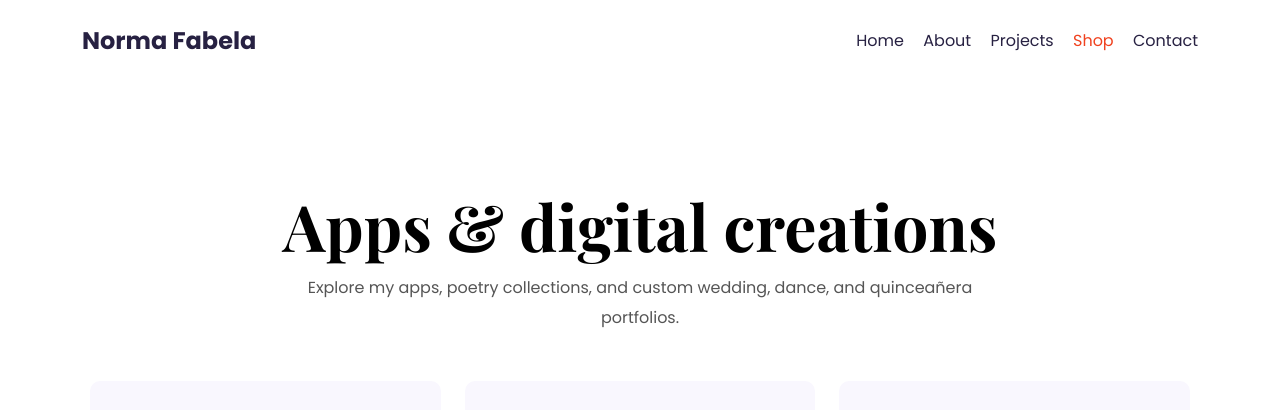
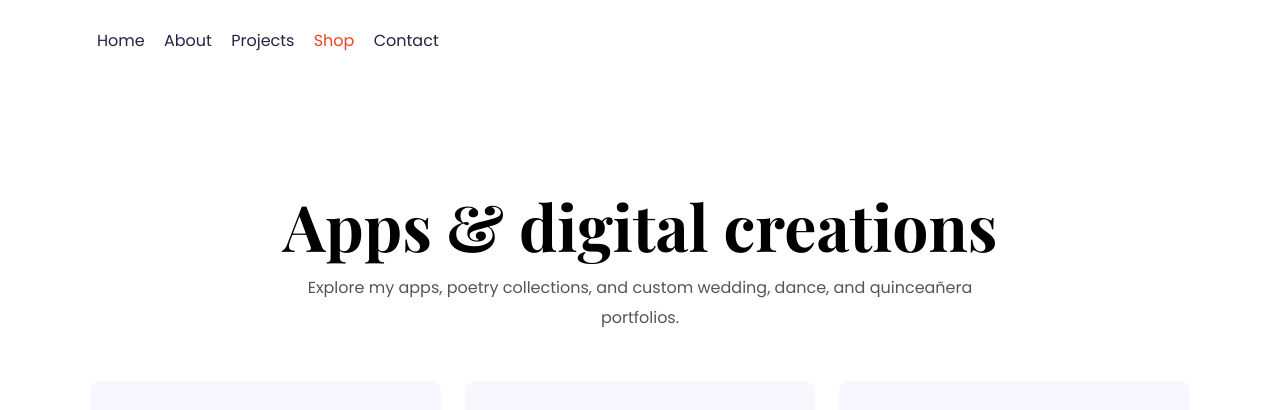
Before and after one commit to fabelanorma3010/My-projects-in-My-She-codes-class, a plain HTML site: page shop.html in a window 1280 px wide. Shown: the top 410 px of the page. Drawn offline with nearby package versions, Linux system fonts and the light colour scheme; a script that the page names is missing.

Commit message:
update shop.html

```diff
--- a/shop.html
+++ b/shop.html
@@ -21,9 +21,6 @@
   <body>
     <div class="container">
       <nav class="d-flex justify-content-between" aria-label="Main navigation">
-        <a href="index.html" class="logo-text" title="Homepage">
-          Norma Fabela
-        </a>
         <ul>
           <li><a href="index.html" title="Homepage">Home</a></li>
           <li><a href="about.html" title="About Norma">About</a></li>
```
